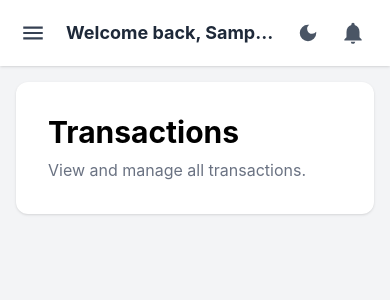
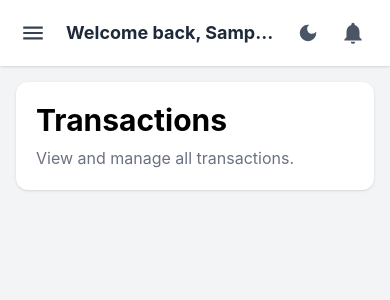
Before and after one commit to Cedric-Raichand/BizTrack, a React (Vite) app in the folder frontend/: page /transactions in a window 390 px wide. Shown: the top 300 px of the page. Built offline with nearby package versions, Linux system fonts and the light colour scheme; no server answers; sample sign-in values are in the browser's storage.

Commit message:
make pages responsive on small screens for transactions.jsx

```diff
--- a/frontend/src/pages/Transactions.jsx
+++ b/frontend/src/pages/Transactions.jsx
@@ -7,7 +7,7 @@ return (
 
 <Layout>
 
-<div className="bg-white rounded-xl shadow p-8">
+<div className="bg-white rounded-xl shadow p-5 sm:p-8">
 
 <h1 className="text-3xl font-bold">
 
```
